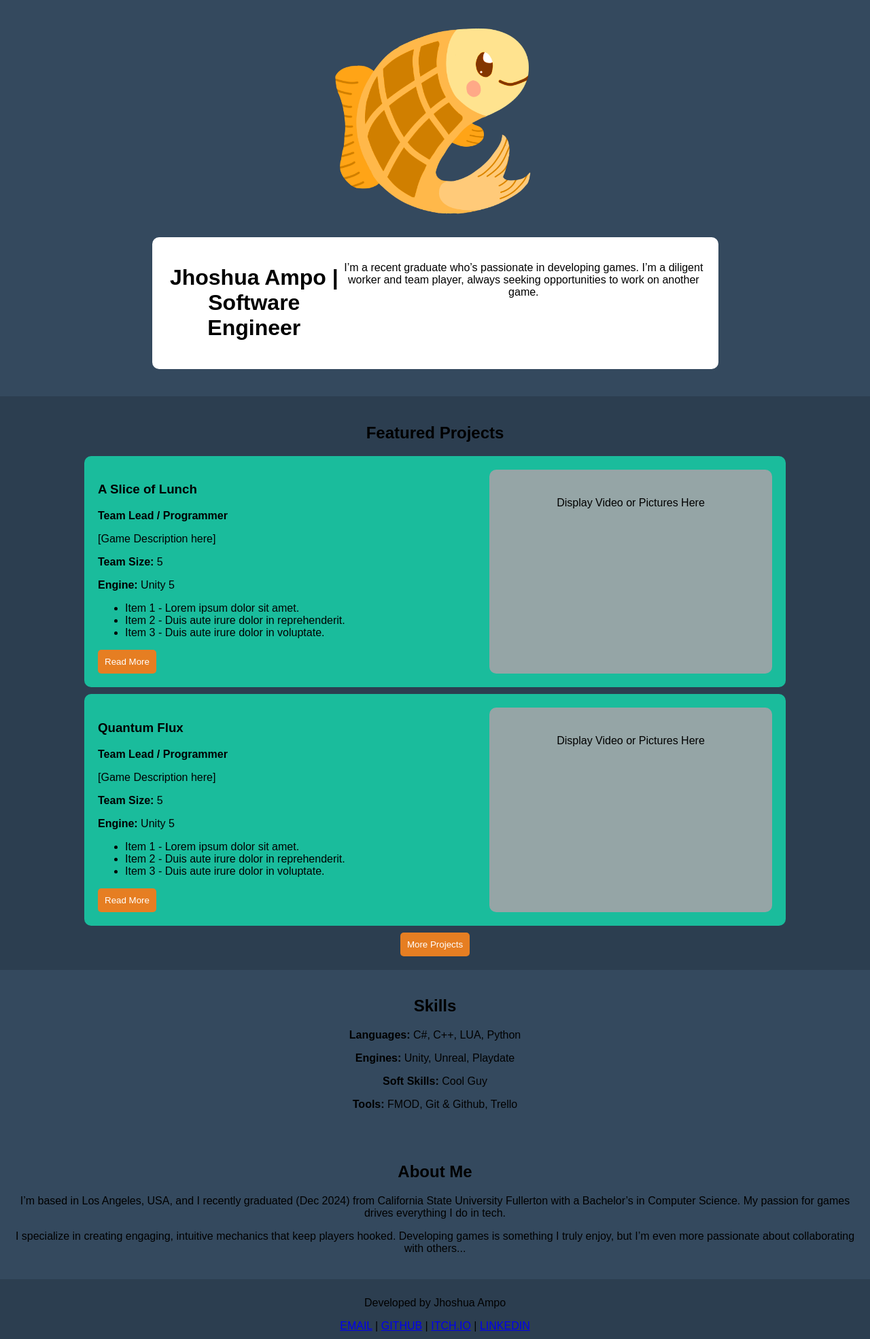
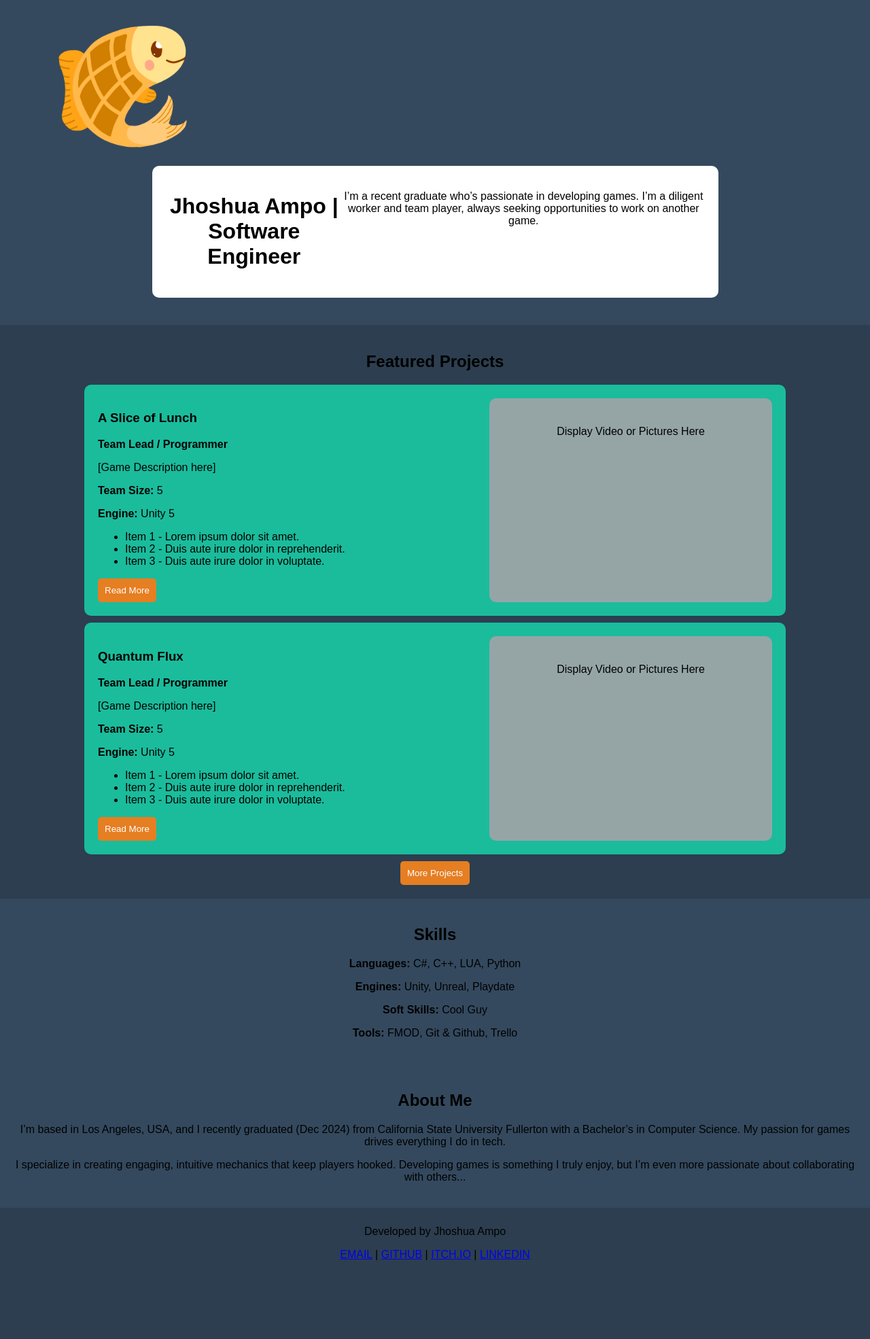
Before and after one commit to Waffle-Fish/Waffle-Fish.github.io, a Jekyll site: the page built from README.md, in a window 1280 px wide. Shown: the whole page at 68% size. Built offline with Jekyll 4.4.1, drawn with Linux system fonts in a browser that asks for light colours; our own code applies the rules of GitHub Pages for plain Markdown files; after the commit the page ends 1865 px from its top, so only the background shows below that.

Commit message:
update html

```diff
--- a/_layouts/default.html
+++ b/_layouts/default.html
@@ -28,7 +28,9 @@
 
     <header class="hero">
         <div class="hero-content">
-            <img src="assets/WaffleFish.png" alt="Profile Image" class="profile-pic" style="width:25%">
+            <div style="width:25%">
+              <img src="assets/WaffleFish.png" alt="Profile Image" class="profile-pic">
+            </div>
             <div class="whiteBackground" style="width:65%">
               <h1><strong>Jhoshua Ampo</strong> | Software Engineer</h1>
               <p>I’m a recent graduate who’s passionate in developing games. I’m a diligent worker and team player, always seeking opportunities to work on another game.</p>
```
